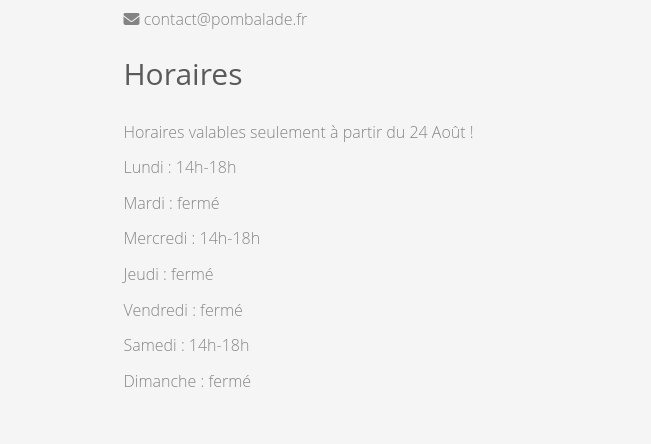
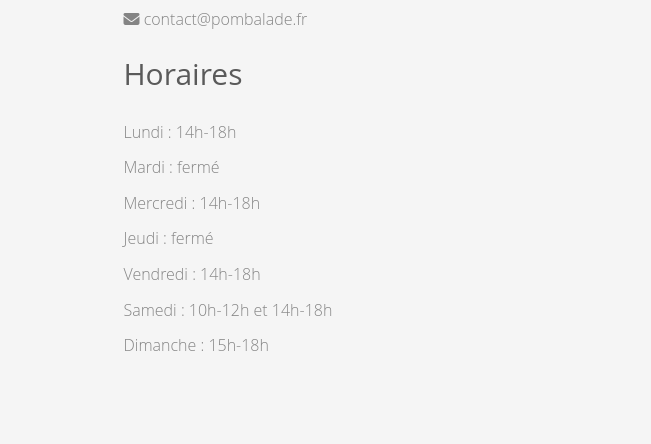
Before and after one commit to annebea/pomme-github-pages, a plain HTML site: page index.html in a window 1280 px wide. Shown: the part 2420-2864 px from the top of the page, 629-1280 px from the left. Drawn offline with Linux system fonts and the light colour scheme; some packages are replaced by stand-ins of ours; files whose address does not match are found by name.

Commit message:
correction horaire

```diff
--- a/index.html
+++ b/index.html
@@ -244,14 +244,13 @@
 					              <p><i class="fa fa-envelope" aria-hidden="true"></i> contact@pombalade.fr</p>
 
 					           <h2>Horaires</h2>
-							<p class="horaires">Horaires valables seulement à partir du 24 Août !</p>
 				              		<p class="horaires">Lundi : 14h-18h</p>
                         				<p class="horaires">Mardi : fermé</p>
 						 	<p class="horaires">Mercredi : 14h-18h</p>
                         				<p class="horaires">Jeudi : fermé</p>
-							<p class="horaires">Vendredi : fermé</p>
-					              	<p class="horaires">Samedi : 14h-18h</p>
-					              	<p class="horaires">Dimanche :  fermé</p>
+							<p class="horaires">Vendredi : 14h-18h</p>
+					              	<p class="horaires">Samedi : 10h-12h et 14h-18h</p>
+					              	<p class="horaires">Dimanche :  15h-18h</p>
 					        </div>
 
 				</div>
```
